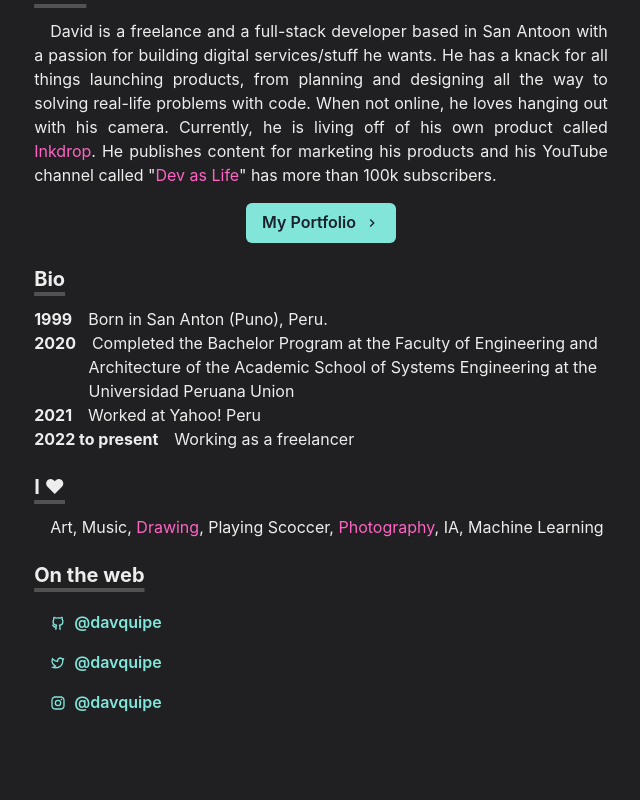
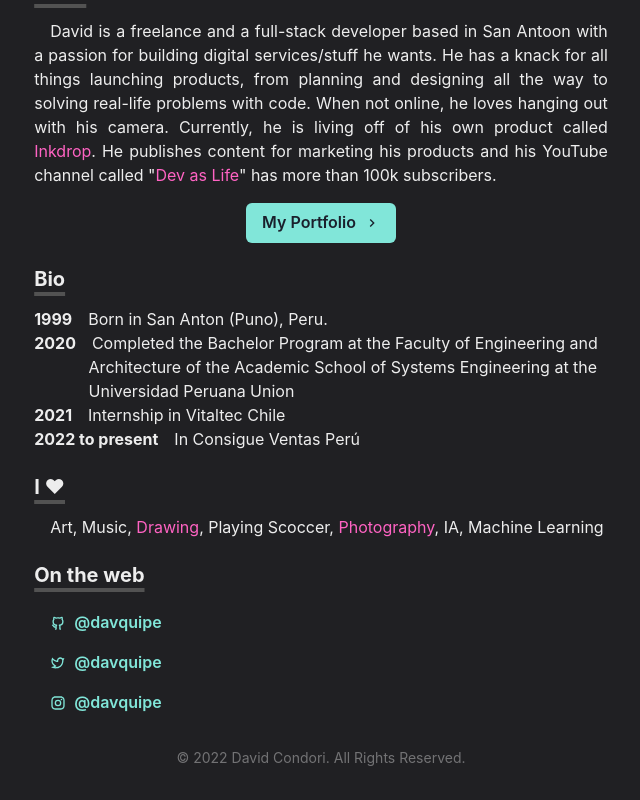
Before and after one commit to davquipe/davquipe-homepage, a Next.js app: page / in a window 1280 px wide. Shown: the part 267-1067 px from the top of the page, without its empty margins (319-959 px from the left). Before the commit the page ends 1046 px from the top, so only its background shows below. Built offline with nearby package versions, Linux system fonts and the light colour scheme.

Commit message:
Add Footer

```diff
--- /dev/null
+++ b/components/footer.js
@@ -0,0 +1,12 @@
+import { Box } from "@chakra-ui/react"
+
+
+const Footer = () => {
+  return (
+    <Box align='center' opacity={0.4} fontSize='sm'>
+        &copy; { new Date().getFullYear() } David Condori. All Rights Reserved.
+    </Box>
+  )
+}
+
+export default Footer
--- a/components/layouts/main.js
+++ b/components/layouts/main.js
@@ -1,5 +1,6 @@
 import { Box, Container } from '@chakra-ui/react'
 import Head from 'next/head'
+import Footer from '../footer'
 import Navbar from '../navbar'
 
 const Main = ({ children, router }) => {
@@ -14,6 +15,8 @@
 
             <Container maxW="container.md" pt={14}>
                 {children}
+
+                <Footer />
             </Container>
         </Box>
     )
--- a/pages/index.js
+++ b/pages/index.js
@@ -74,11 +74,11 @@
           </BioSection>
           <BioSection>
             <BioYear>2021</BioYear>
-            Worked at Yahoo! Peru
+            Internship in Vitaltec Chile
           </BioSection>
           <BioSection>
             <BioYear>2022 to present</BioYear>
-            Working as a freelancer
+            In Consigue Ventas Perú
           </BioSection>
         </Section>
 
```
